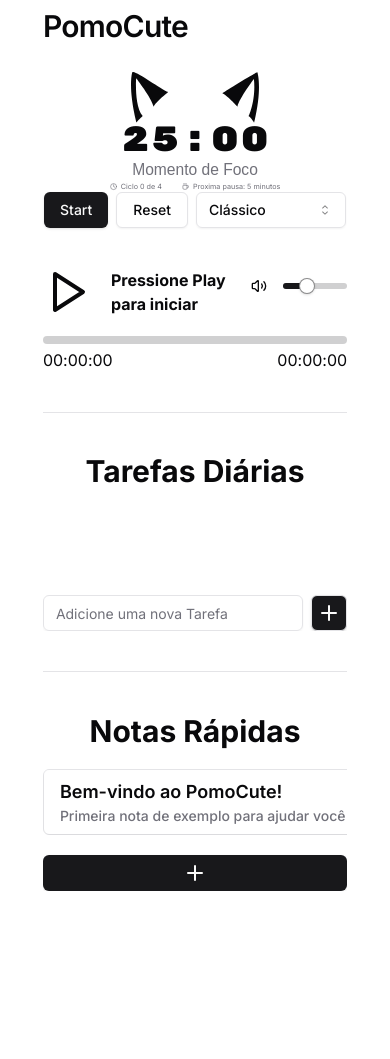
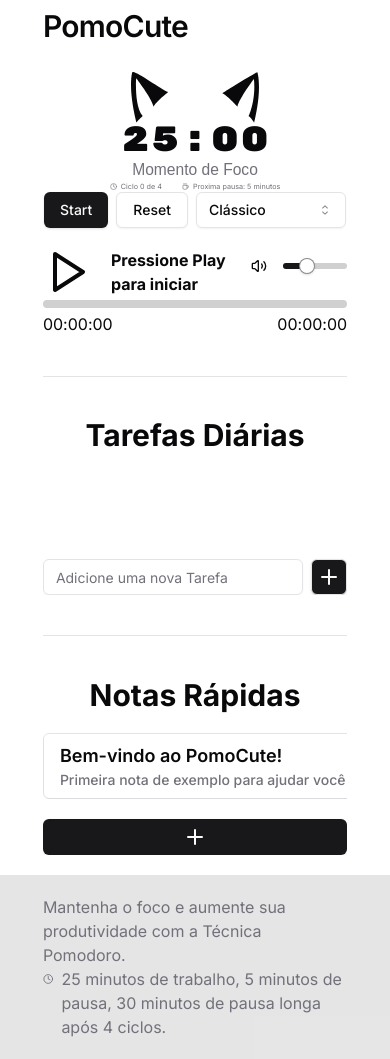
Before and after one commit to mxrqz/pomoCute, a Next.js app: page / in a window 390 px wide. Before the commit the page ends 911 px from the top, so only its background shows below. Built offline with nearby package versions, Linux system fonts and the light colour scheme; a web font is replaced by a local one.

Commit message:
mobile update

```diff
--- a/src/app/page.tsx
+++ b/src/app/page.tsx
@@ -63,7 +63,7 @@ export default function Home() {
         </nav>
 
         <section className="w-full h-full md:overflow-hidden flex flex-col md:flex-row justify-between gap-10 py-5 px-[clamp(1rem,11vw,16rem)]">
-          <div className="w-full flex flex-col gap-10">
+          <div className="w-full flex flex-col gap-5">
             <Pomodoro selectedTime={handleSelectedTime} />
 
             {URL && (
@@ -83,13 +83,13 @@ export default function Home() {
           </div>
         </section>
 
-        {/* <footer className={`w-full flex flex-col justify-center items-center bg-foreground/10 text-muted-foreground py-5 px-[clamp(1rem,11vw,16rem)]`}>
+        <footer className={`w-full flex flex-col justify-center items-center bg-foreground/10 text-muted-foreground py-5 px-[clamp(1rem,11vw,16rem)]`}>
           <span>Mantenha o foco e aumente sua produtividade com a Técnica Pomodoro.</span>
           <span className="inline-flex">
             <Clock className="mr-2" />
             {timer?.timer} minutos de trabalho, {timer?.break} minutos de pausa, {timer?.longBreak} minutos de pausa longa após {timer?.cycles} ciclos.
           </span>
-        </footer> */}
+        </footer>
       </PomodoroProvider>
 
       <Toaster />
--- a/src/components/pomodoro.tsx
+++ b/src/components/pomodoro.tsx
@@ -104,7 +104,7 @@ export default function Pomodoro({ selectedTime }: Pomodoro) {
     return (
         <div className="flex justify-center">
             <div className="flex flex-col items-center relative ">
-                <Ears className="w-32 2xl:w-96 h-fit fill-foreground" />
+                <Ears className="w-32 xl:w-96 h-fit fill-foreground" />
 
                 <div className="flex flex-col items-center">
                     <div className="flex flex-col items-center">
--- a/src/components/ytIframe.tsx
+++ b/src/components/ytIframe.tsx
@@ -155,7 +155,7 @@ export default function YtIframe({ videoURL }: YtIframeProps) {
             />
 
             {musicDetails && (
-                <div className="flex flex-col gap-5 w-full">
+                <div className="flex flex-col gap-1 w-full">
                     <div className="inline-flex items-start">
                         <div className="flex gap-5 w-full">
                             {/* <Music size={48} /> */}
@@ -232,7 +232,6 @@ export default function YtIframe({ videoURL }: YtIframeProps) {
                     </div>
                 </div>
             )}
-
         </>
     )
 }
```
